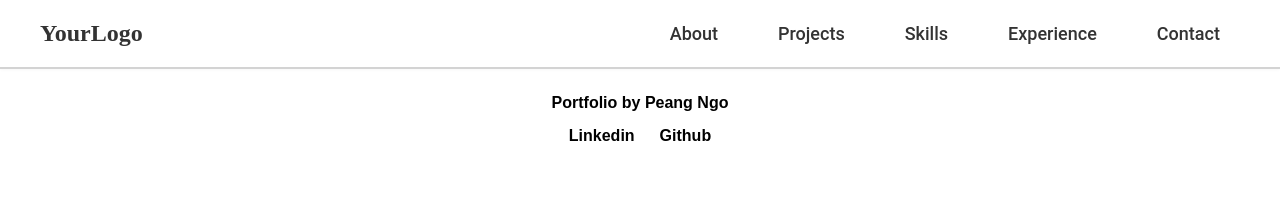
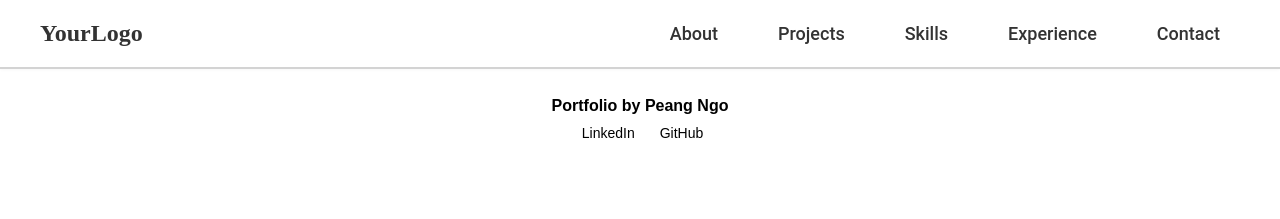
Before and after one commit to pingno/Show, a React (Create React App) app in the folder show/: page /contact in a window 1280 px wide. Shown: the top 219 px of the page. Built offline with nearby package versions, Linux system fonts and the light colour scheme.

Commit message:
minor touch up for css

```diff
--- a/show/src/components/Footer/Footer.css
+++ b/show/src/components/Footer/Footer.css
@@ -1,36 +1,45 @@
-.footer-container{
+.footer-container {
+    display: flex;
+    justify-content: center;
+    align-items: center;
+    background-color: rgba(255, 255, 255, 0.425);
+    height: 100px;
+    border-top: 2px solid lightgrey;
+    bottom: 0;
+    width: 100%;
+}
+
+.footer-content {
     display: flex;
     flex-direction: column;
-    justify-content: center;
     align-items: center;
-
-    background-color: rgba(255, 255, 255, 0.425);
-    height: 100px;
-
-    /* padding-top: 20px; */
-    border-top: 2px solid lightgrey;
-
-    bottom: 0;
-
-
-
 }
 
-.footer-container > div{
+.footer-text {
     font-family: Arial, Helvetica, sans-serif;
     font-weight: bold;
-    padding-bottom: 25p;
+    padding-bottom: 10px;
 }
 
-.footer-link{
+.footer-links {
+    display: flex;
+    gap: 20px;
+}
+
+.footer-link {
     text-decoration: none;
     color: black;
     cursor: pointer;
+    display: flex;
+    align-items: center;
+    font-family: Arial, Helvetica, sans-serif;
+    font-size: 14px;
 }
 
+.footer-link i {
+    margin-right: 5px;
+}
 
-
-
-body{
-    margin: 0px;
+body {
+    margin: 0;
 }
--- a/show/src/components/Footer/index.js
+++ b/show/src/components/Footer/index.js
@@ -1,43 +1,30 @@
 import React from 'react';
-import './Footer.css'
+import './Footer.css';
 import { Link } from "react-router-dom";
 
-function Footer(){
-
-
+function Footer() {
     return (
-        <>
-
         <div className="footer-container">
-
-            <div style={{paddingBottom: "15px"}}>
-                Portfolio by Peang Ngo
+            <div className="footer-content">
+                <div className="footer-text">
+                    Portfolio by Peang Ngo
                 </div>
-
-<div>
-            <a href="https://www.linkedin.com/in/peang-ngo-840860112/" className="footer-link">
-             <i className="fa-brands fa-linkedin"></i>
-             Linkedin
-            </a>
-
-             <a href="https://github.com/pingno" className="footer-link" style={{paddingLeft: "25px"}}>
-             <i className="fa-brands fa-github"></i>
-                Github
-             </a>
-
-             {/* <a href="https://github.com/pingno/Capstone-Project" className="footer-link" style={{paddingLeft: "25px"}}>
-             <i class="fa-solid fa-code-commit"></i>
-                Repo
-             </a> */}
-
-
-</div>
-
+                <div className="footer-links">
+                    <a href="https://www.linkedin.com/in/peang-ngo-840860112/" className="footer-link">
+                        <i className="fa-brands fa-linkedin"></i> LinkedIn
+                    </a>
+                    <a href="https://github.com/pingno" className="footer-link">
+                        <i className="fa-brands fa-github"></i> GitHub
+                    </a>
+                    {/* Uncomment if needed
+                    <a href="https://github.com/pingno/Capstone-Project" className="footer-link">
+                        <i className="fa-solid fa-code-commit"></i> Repo
+                    </a>
+                    */}
+                </div>
+            </div>
         </div>
-
-        </>
-    )
-
+    );
 }
 
-export default Footer
+export default Footer;
```
